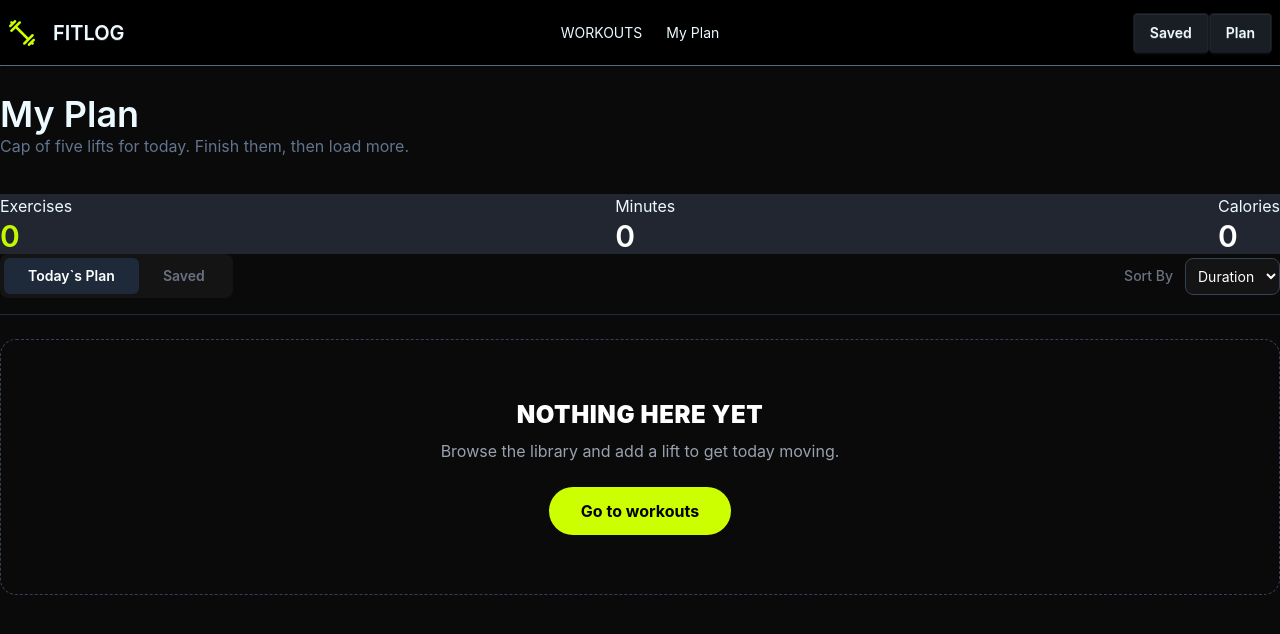
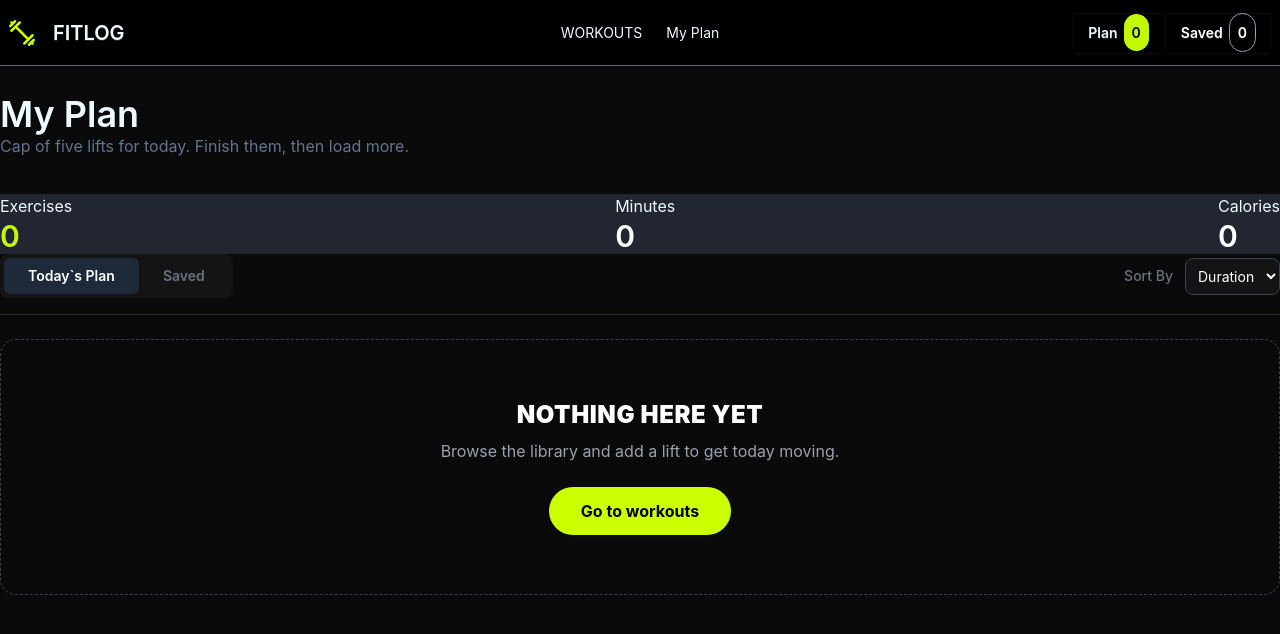
Before and after one commit to Mahidul-Badhon/assignment-6, a Next.js app: page /myplan in a window 1280 px wide. Shown: the top 634 px of the page. Built offline with nearby package versions, Linux system fonts and the light colour scheme.

Commit message:
remove from my plan functionality added

```diff
--- a/src/components/Home/Library.tsx
+++ b/src/components/Home/Library.tsx
@@ -2,7 +2,7 @@ import React from 'react';
 import WorkoutCard from '../shared/WorkoutCard';
 import { Workout } from '@/types/Workout';
 
-const getWorkouts = async() =>{
+const getWorkouts = async():Promise<Workout[]> =>{
     const response = await fetch("https://api.abcz.workers.dev/api/fitlog")
     const data = await response.json()
     return data
--- a/src/components/shared/Navbar.tsx
+++ b/src/components/shared/Navbar.tsx
@@ -1,9 +1,14 @@
+"use client"
 import Image from 'next/image';
-import React from 'react';
+import React, { useContext } from 'react';
 import logo from "@/assets/logo.png"
 import Link from 'next/link';
+import { WorkoutContext } from '@/context/WorkoutContext';
 // import link from "@/app/page"
 const Navbar = () => {
+
+    const { todaysWorkout, saveLater } = useContext(WorkoutContext)
+
     return (
         <div className=' border-b border-slate-500'>
             <div className="navbar bg-black container mx-auto shadow-sm">
@@ -18,7 +23,9 @@ const Navbar = () => {
                             <li>
                                 <Link href="/">WORKOUTS</Link>
                             </li>
-                            <li><a>My plan</a></li>
+                            <li>
+                                <Link href="/myplan">My Plan</Link>
+                            </li>
                         </ul>
                     </div>
 
@@ -37,8 +44,15 @@ const Navbar = () => {
                     </ul>
                 </div>
                 <div className="navbar-end">
-                    <button className="btn">Saved</button>
-                    <button className="btn">Plan</button>
+                    <Link href="/myplan">
+                        <button className="btn bg-black border-0">Plan
+                            <span className='bg-[#C2F800] text-black rounded-full p-2'>{todaysWorkout.length}</span>
+                        </button>
+                        <button className="btn bg-black border-0 text-white">Saved
+                            <span className='border border-slate-400 bg-black rounded-3xl p-2'>{saveLater.length}</span>
+                        </button>
+                    </Link>
+
                 </div>
             </div>
         </div>
--- a/src/components/shared/SavedCard.tsx
+++ b/src/components/shared/SavedCard.tsx
@@ -1,7 +1,9 @@
+"use client"
+import { WorkoutContext } from '@/context/WorkoutContext';
 import { Workout } from '@/types/Workout';
 import Image from 'next/image';
 import Link from 'next/link';
-import React from 'react';
+import React, { useContext } from 'react';
 import { CiStar } from 'react-icons/ci';
 import { IoTimeOutline } from 'react-icons/io5';
 import { MdOutlineDone } from 'react-icons/md';
@@ -9,6 +11,14 @@ import { RxCross2 } from 'react-icons/rx';
 import { TbFlameFilled } from 'react-icons/tb';
 
 const SavedCards = ({workout}: {workout: Workout}) => {
+
+    const {saveLater, setsaveLater} = useContext(WorkoutContext)
+
+    const handleRemove = () => {
+        const updatedSaved = saveLater.filter((item: Workout) => item.id !== workout.id);
+        setsaveLater(updatedSaved);
+    }
+
     return (
         <div className="flex flex-col xl:flex-row xl:items-center justify-between gap-4 p-4 bg-[#222630] border border-gray-800 rounded-2xl w-full">
 
@@ -65,7 +75,9 @@ const SavedCards = ({workout}: {workout: Workout}) => {
                 </Link>
 
                 {/* Remove (X) Button[cite: 1, 8] */}
-                <button className="p-2.5 sm:p-2 text-gray-500 hover:text-white transition-colors shrink-0 ml-auto xl:ml-0">
+                <button
+                onClick={handleRemove}
+                className="p-2.5 sm:p-2 text-gray-500 hover:text-white transition-colors shrink-0 ml-auto xl:ml-0">
                     <RxCross2 />
                 </button>
             </div>
--- a/src/components/shared/TodaysPlanCard.tsx
+++ b/src/components/shared/TodaysPlanCard.tsx
@@ -1,14 +1,26 @@
+"use client"
+import { WorkoutContext } from '@/context/WorkoutContext';
 import { Workout } from '@/types/Workout';
 import Image from 'next/image';
 import Link from 'next/link';
-import React from 'react';
+import React, { useContext, useState } from 'react';
 import { CiStar } from 'react-icons/ci';
 import { IoTimeOutline } from 'react-icons/io5';
 import { MdOutlineDone } from 'react-icons/md';
 import { RxCross2 } from 'react-icons/rx';
 import { TbFlameFilled } from 'react-icons/tb';
 
+
 const TodaysPlanCard = ({workout}: {workout: Workout}) => {
+
+    const {todaysWorkout, settodaysWorkout} = useContext(WorkoutContext)
+    const [isDone, setIsDone] = useState(false)
+
+    const handleRemove = () => {
+        const updatedPlan = todaysWorkout.filter((item: Workout) => item.id !== workout.id);
+        settodaysWorkout(updatedPlan);
+    }
+
     return (
         <div className="flex flex-col xl:flex-row xl:items-center justify-between gap-4 p-4 bg-[#222630] border border-gray-800 rounded-2xl w-full">
 
@@ -65,13 +77,16 @@ const TodaysPlanCard = ({workout}: {workout: Workout}) => {
                 </Link>
 
                 {/* Mark as Done Button[cite: 1, 8] */}
-                <button className="flex-1 xl:flex-none flex items-center justify-center gap-1 sm:gap-2 px-4 sm:px-5 py-2.5 sm:py-2 text-xs sm:text-sm font-bold text-black bg-[#ccff00] rounded-full hover:bg-[#b3e600] transition-colors whitespace-nowrap">
+                <button className="flex-1 xl:flex-none flex items-center justify-center gap-1 sm:gap-2 px-4 sm:px-5 py-2.5 sm:py-2 text-xs sm:text-sm font-bold text-black bg-[#ccff00] rounded-full hover:bg-[#b3e600] transition-colors whitespace-nowrap"
+                onClick={() =>setIsDone(true)}>
                     <MdOutlineDone />
-                    Mark as Done
+                    {isDone ? "Done":"Mark as Done"}
                 </button>
 
                 {/* Remove (X) Button[cite: 1, 8] */}
-                <button className="p-2.5 sm:p-2 text-gray-500 hover:text-white transition-colors shrink-0 ml-auto xl:ml-0">
+                <button
+                onClick={handleRemove}
+                className="p-2.5 sm:p-2 text-gray-500 hover:text-white transition-colors shrink-0 ml-auto xl:ml-0">
                     <RxCross2 />
                 </button>
             </div>
--- a/src/components/workoutDetails/SaveLaterButton.tsx
+++ b/src/components/workoutDetails/SaveLaterButton.tsx
@@ -8,16 +8,21 @@ import { FaRegCalendarPlus } from 'react-icons/fa';
 const SaveLaterButton = ({workout}:{workout:Workout}) => {
 
     const {saveLater, setsaveLater} = useContext(WorkoutContext)
+    const isSaved = saveLater.some((item: Workout) => item.id === workout.id)
+
 
     const handleSaveLater = () =>{
-        console.log("Selected workout", workout)
+        // console.log("Selected workout", workout)
         setsaveLater([...saveLater, workout])
         alert(`You have selected "${workout.name}"`)
     }
     return (
-        <button className="flex items-center gap-2 px-6 py-3.5 border border-gray-600 text-white font-semibold rounded-lg hover:bg-[#1f1f1f] transition-colors" onClick={()=>handleSaveLater()}>
+        <button
+        disabled={isSaved}
+        className={`flex items-center gap-2 px-6 py-3.5 border border-gray-600 text-white font-semibold rounded-lg hover:bg-[#1f1f1f] transition-colors ${isSaved ? 'cursor-not-allowed' : 'cursor-pointer'}`}
+        onClick={()=>handleSaveLater()}>
                             <CiSaveDown2 />
-                            Save for later
+                            {isSaved ? "Saved" : "Save for later"}
                         </button>
     );
 };
--- a/src/components/workoutDetails/TodaysMyPlanButton.tsx
+++ b/src/components/workoutDetails/TodaysMyPlanButton.tsx
@@ -7,16 +7,20 @@ import { FaRegCalendarPlus } from 'react-icons/fa';
 const TodaysMyPlanButton = ({workout}:{workout:Workout}) => {
 
     const {todaysWorkout, settodaysWorkout} = useContext(WorkoutContext)
+    const isAdded = todaysWorkout.some((item: Workout) => item.id === workout.id);
 
     const handletodaysPlan = () =>{
-        console.log("Selected workout", workout)
+        // console.log("Selected workout", workout)
         settodaysWorkout([...todaysWorkout, workout])
         alert(`You have selected "${workout.name}"`)
     }
     return (
-        <button className="flex items-center gap-2 px-6 py-3.5 bg-[#ccff00] text-black font-semibold rounded-lg hover:bg-[#b3e600] transition-colors" onClick={()=>handletodaysPlan()}>
+        <button
+        disabled={isAdded}
+        className={`flex items-center gap-2 px-6 py-3.5 bg-[#ccff00] text-black font-semibold rounded-lg hover:bg-[#b3e600] transition-colors ${isAdded ? 'cursor-not-allowed' : 'cursor-pointer'}`}
+        onClick={()=>handletodaysPlan()}>
                             <FaRegCalendarPlus />
-                            Add to today`s plan
+                            {isAdded ? "Added to today's plan" : "Add to today's plan"}
                         </button>
     );
 };
--- a/src/context/WorkoutContext.tsx
+++ b/src/context/WorkoutContext.tsx
@@ -1,14 +1,20 @@
 "use client"
 
+import { Workout } from '@/types/Workout';
 import React, { createContext, useState } from 'react';
+interface WorkoutContextType {
+    todaysWorkout: Workout[];
+    settodaysWorkout: React.Dispatch<React.SetStateAction<Workout[]>>;
+    saveLater: Workout[];
+    setsaveLater: React.Dispatch<React.SetStateAction<Workout[]>>;
+}
 
-
-export const WorkoutContext = createContext({})
+export const WorkoutContext = createContext<WorkoutContextType>({} as WorkoutContextType)
 
 const WorkoutProvider = ({children}:{children:React.ReactNode}) => {
 
-    const [todaysWorkout, settodaysWorkout] = useState([])
-    const [saveLater, setsaveLater] = useState([])
+    const [todaysWorkout, settodaysWorkout] = useState<Workout[]>([])
+    const [saveLater, setsaveLater] = useState<Workout[]>([])
 
     const sharedData = {
         todaysWorkout, settodaysWorkout, saveLater, setsaveLater
```
